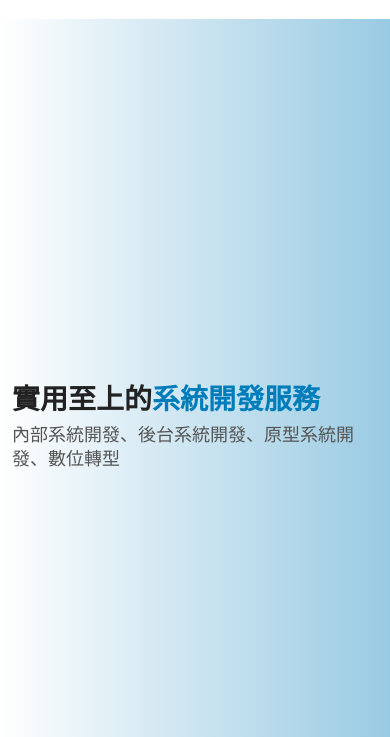
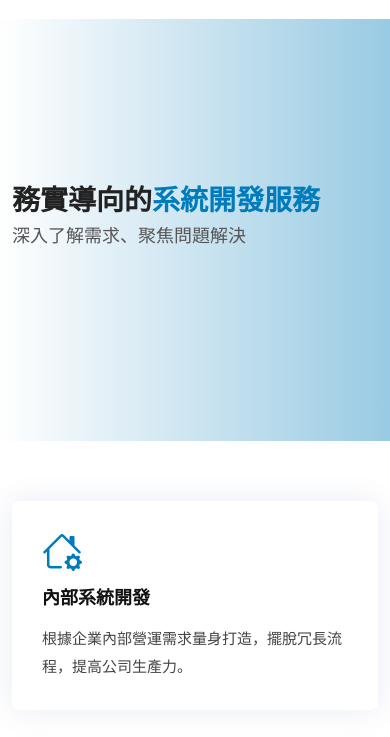
Before and after one commit to ryousei-dev/ryousei-dev.github.io, a plain HTML site: page index.html in a window 390 px wide. Shown: the part 107-844 px from the top of the page. Drawn offline with nearby package versions, Linux system fonts and the light colour scheme.

Commit message:
[feat] modified slogan

```diff
--- a/assets/css/style.css
+++ b/assets/css/style.css
@@ -563,7 +563,7 @@ background: linear-gradient(90deg, rgba(255,255,255,1) 0%, rgba(0,124,186,1) 100
 
 @media (max-width: 768px) {
   #top {
-    height: 100vh;
+    height: 50vh;
   }
 
   #top h1 {
--- a/index.html
+++ b/index.html
@@ -6,8 +6,8 @@
   <meta content="width=device-width, initial-scale=1.0" name="viewport">
   <meta name="google-site-verification" content="X2OGqEoSq5njl19dX5wkRE7c6Ak-s9sNlv5cMPPm3ik" />
 
-  <title>良誠資訊 - 網站系統開發</title>
-  <meta content="" name="description">
+  <title>良誠資訊 - 客製化網站系統開發</title>
+  <meta content="良誠資訊提供客製化網站系統開發服務，擅長複雜網站系統開發，專注於內部系統開發、後台系統開發、原型系統開發，歡迎免費諮詢。" name="description">
   <meta content="" name="keywords">
 
   <!-- Favicons -->
@@ -83,8 +83,8 @@
   <!-- ======= top Section ======= -->
   <section id="top" class="d-flex align-items-center">
     <div class="container" data-aos="zoom-out" data-aos-delay="100">
-      <h1>實用至上的<span>系統開發服務</span></h1>
-      <h2>內部系統開發、後台系統開發、原型系統開發、數位轉型</h2>
+      <h1>務實導向的<span>系統開發服務</span></h1>
+      <h2>深入了解需求、聚焦問題解決</h2>
       <div class="d-flex">
       </div>
     </div>
```
